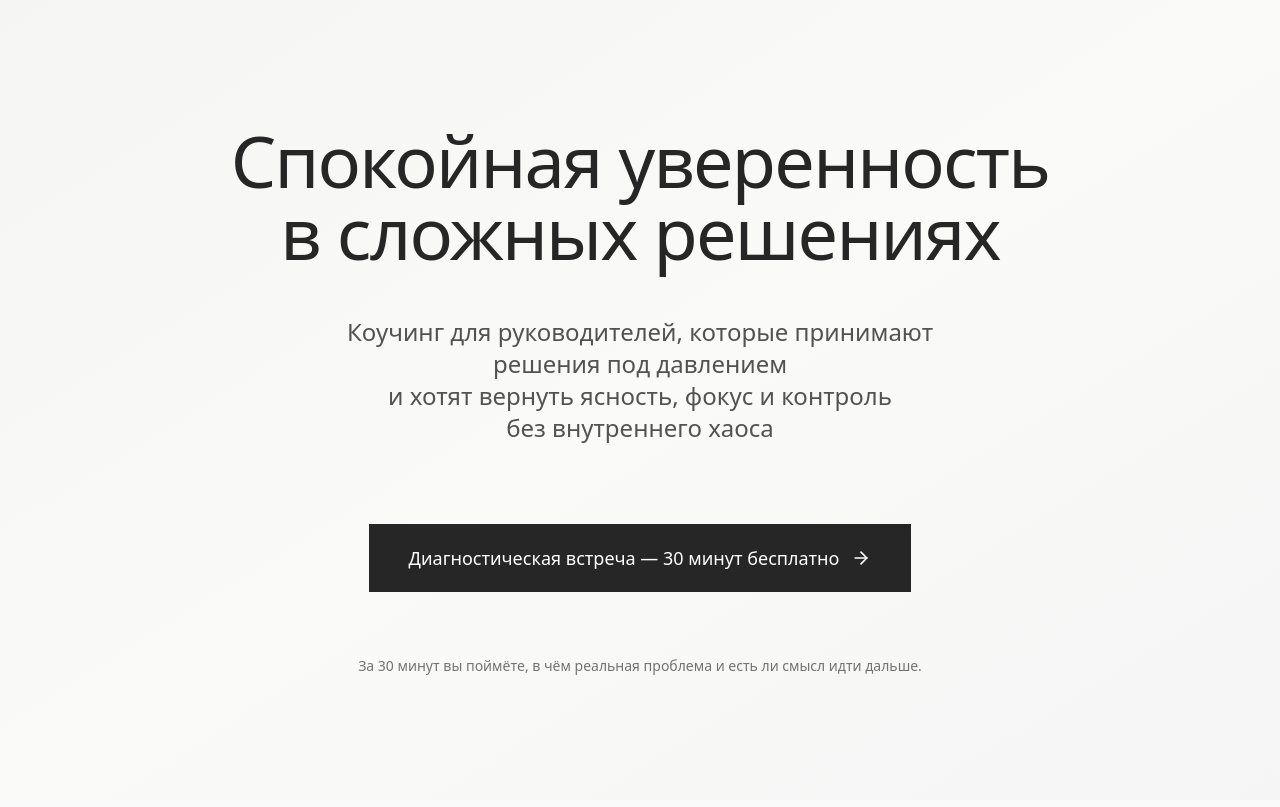
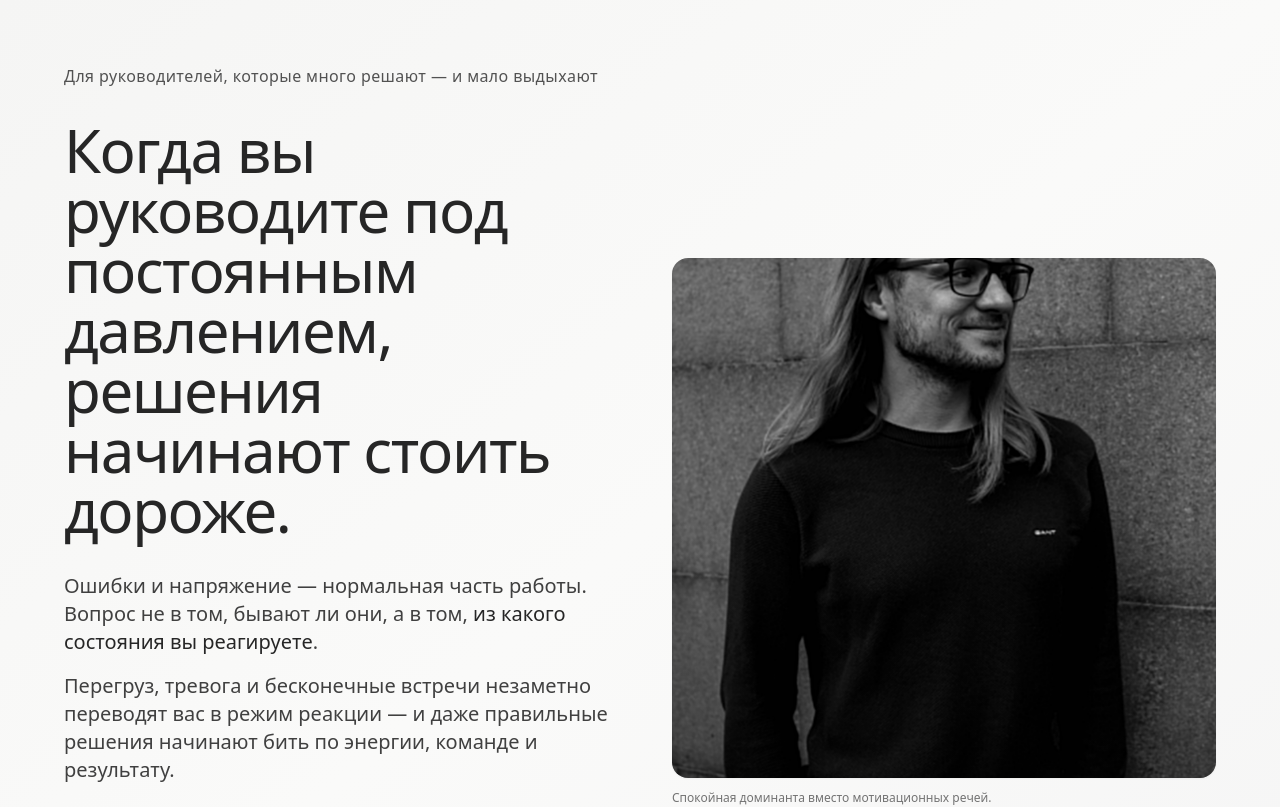
Before and after one commit to proninpaul-afk/pronin-landing-page, a React (Vite) app: page / in a window 1280 px wide. Shown: the top 807 px of the page. Built offline with nearby package versions, Linux system fonts and the light colour scheme.

Commit message:
Update Hero.tsx

```diff
--- a/src/components/Hero.tsx
+++ b/src/components/Hero.tsx
@@ -2,31 +2,73 @@ import { ArrowRight } from 'lucide-react';
 
 export default function Hero() {
   return (
-    <section className="relative min-h-screen flex items-center justify-center bg-gradient-to-br from-stone-100 via-stone-50 to-neutral-100 px-6">
-      <div className="max-w-4xl mx-auto text-center space-y-12">
-        <h1 className="text-5xl md:text-7xl font-light text-neutral-800 leading-tight tracking-tight">
-          Спокойная уверенность<br />в сложных решениях
+    <section className="relative min-h-[90vh] flex items-center bg-gradient-to-br from-stone-100 via-stone-50 to-neutral-100 px-6 py-16">
+      <div className="max-w-6xl mx-auto w-full">
+        <div className="grid grid-cols-1 lg:grid-cols-2 gap-12 lg:gap-16 items-center">
+          {/* LEFT: COPY */}
+          <div className="space-y-8">
+            <p className="text-sm md:text-base text-neutral-600 font-light tracking-wide">
+              Для руководителей, которые много решают — и мало выдыхают
+            </p>
+
+            <h1 className="text-4xl md:text-6xl font-light text-neutral-800 leading-tight tracking-tight">
+              Когда вы руководите под постоянным давлением,
+              <br />
+              решения начинают стоить дороже.
             </h1>
 
-        <p className="text-xl md:text-2xl text-neutral-600 font-light leading-relaxed max-w-2xl mx-auto">
-          Коучинг для руководителей, которые принимают решения под давлением <br />
-          и хотят вернуть ясность, фокус и контроль<br />
-          без внутреннего хаоса
+            <div className="space-y-4 max-w-xl">
+              <p className="text-lg md:text-xl text-neutral-700 font-light leading-relaxed">
+                Ошибки и напряжение — нормальная часть работы. Вопрос не в том, бывают ли они,
+                а в том, <span className="text-neutral-800">из какого состояния вы реагируете</span>.
               </p>
 
-        <div className="pt-8">
+              <p className="text-lg md:text-xl text-neutral-700 font-light leading-relaxed">
+                Перегруз, тревога и бесконечные встречи незаметно переводят вас в режим реакции —
+                и даже правильные решения начинают бить по энергии, команде и результату.
+              </p>
+            </div>
+
+            <div className="pt-2 flex flex-col sm:flex-row sm:items-center gap-4">
               <button
-            onClick={() => document.getElementById('contact')?.scrollIntoView({ behavior: 'smooth' })}
-            className="group inline-flex items-center gap-3 px-10 py-5 bg-neutral-800 text-white text-lg font-light hover:bg-neutral-700 transition-all duration-300"
+                onClick={() =>
+                  document.getElementById('contact')?.scrollIntoView({ behavior: 'smooth' })
+                }
+                className="group inline-flex items-center justify-center gap-3 px-10 py-5 bg-neutral-800 text-white text-lg font-light hover:bg-neutral-700 transition-all duration-300"
               >
                 Диагностическая встреча — 30 минут бесплатно
                 <ArrowRight className="w-5 h-5 group-hover:translate-x-1 transition-transform" />
               </button>
+
+              <p className="text-sm text-neutral-600 font-light max-w-sm">
+                Короткий разбор вашей ситуации — без обязательств и «продажи в лоб».
+              </p>
             </div>
 
-        <p className="text-sm text-neutral-500 font-light pt-4">
-          За 30 минут вы поймёте, в чём реальная проблема и есть ли смысл идти дальше.
+            <p className="text-sm text-neutral-500 font-light">
+              <span className="text-neutral-700">Павел Пронин, PCC</span> · 1000+ часов практики с руководителями
             </p>
+          </div>
+
+          {/* RIGHT: PHOTO */}
+          <div className="relative">
+            <div className="relative overflow-hidden rounded-2xl shadow-sm">
+              <img
+                src="/img_7010.jpg"
+                alt="Павел Пронин"
+                className="w-full h-[420px] md:h-[520px] object-cover object-center"
+                loading="eager"
+              />
+              {/* subtle overlay to keep the vibe */}
+              <div className="absolute inset-0 bg-gradient-to-t from-black/20 via-transparent to-transparent" />
+            </div>
+
+            {/* small note under photo (optional) */}
+            <p className="mt-3 text-xs text-neutral-500 font-light">
+              Спокойная доминанта вместо мотивационных речей.
+            </p>
+          </div>
+        </div>
       </div>
     </section>
   );
```
Lines whose indentation alone changed are shown as unchanged.
